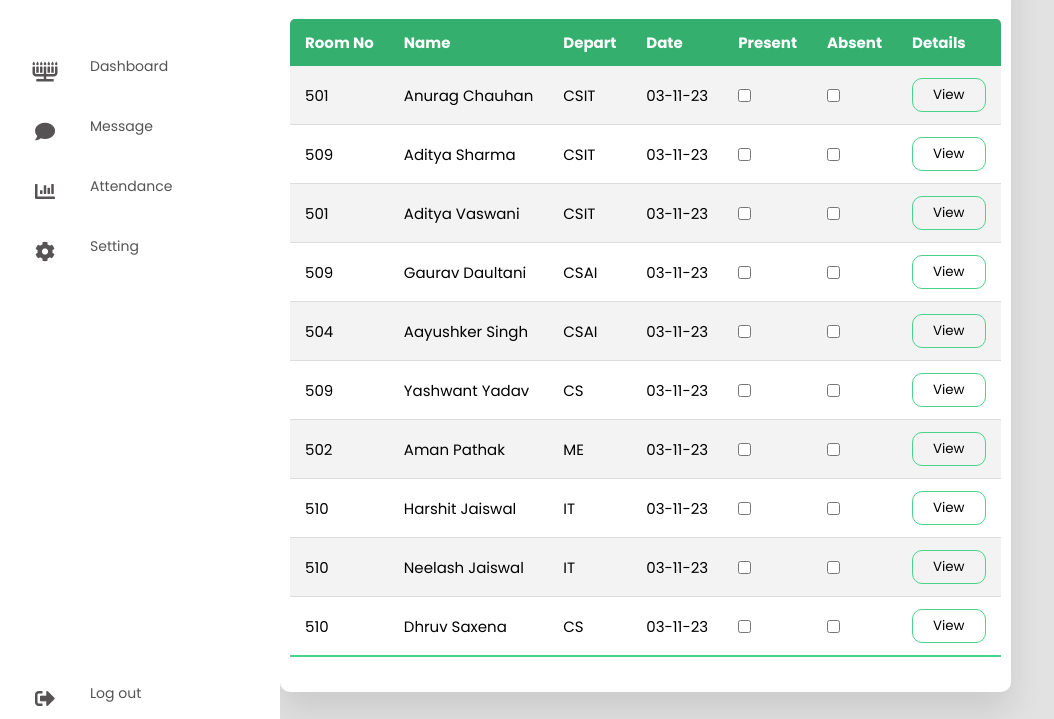
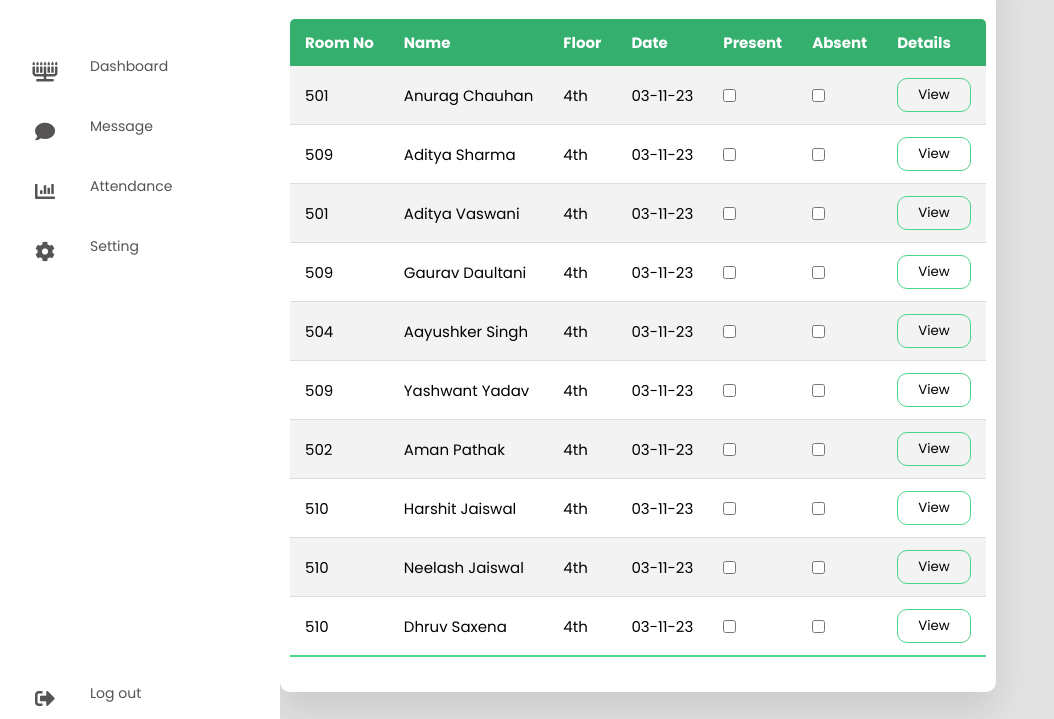
Before and after one commit to adityshrma08/Attendance-portal, a plain HTML site: page attendance system.html in a window 1280 px wide. Shown: the part 81-800 px from the top of the page, without its empty margins (0-1054 px from the left). Drawn offline with Linux system fonts and the light colour scheme.

Commit message:
floor added

```diff
--- a/attendance system.html
+++ b/attendance system.html
@@ -50,7 +50,7 @@
                 <tr>
                   <th>Room No</th>
                   <th>Name</th>
-                  <th>Depart</th>
+                  <th>Floor</th>
                   <th>Date</th>
                   <th>Present</th>
                   <th>Absent</th>
@@ -61,7 +61,7 @@
                 <tr>
                   <td>501</td>
                   <td>Anurag Chauhan</td>
-                  <td>CSIT</td>
+                  <td>4th</td>
                   <td>03-11-23</td>
                   <td><input type="checkbox"></td>
                   <td><input type="checkbox"></td>
@@ -70,7 +70,7 @@
                 <tr>
                   <td>509</td>
                   <td>Aditya Sharma</td>
-                  <td>CSIT</td>
+                  <td>4th</td>
                   <td>03-11-23</td>
                   <td><input type="checkbox"></td>
                   <td><input type="checkbox"></td>
@@ -79,7 +79,7 @@
                 <tr>
                   <td>501</td>
                   <td>Aditya Vaswani</td>
-                  <td>CSIT</td>
+                  <td>4th</td>
                   <td>03-11-23</td>
                   <td><input type="checkbox"></td>
                   <td><input type="checkbox"></td>
@@ -89,7 +89,7 @@
                 <tr>
                   <td>509</td>
                   <td>Gaurav Daultani</td>
-                  <td>CSAI</td>
+                  <td>4th</td>
                   <td>03-11-23</td>
                   <td><input type="checkbox"></td>
                   <td><input type="checkbox"></td>
@@ -99,7 +99,7 @@
                 <tr>
                   <td>504</td>
                   <td>Aayushker Singh</td>
-                  <td>CSAI</td>
+                  <td>4th</td>
                   <td>03-11-23</td>
                   <td><input type="checkbox"></td>
                   <td><input type="checkbox"></td>
@@ -109,7 +109,7 @@
                 <tr>
                   <td>509</td>
                   <td>Yashwant Yadav</td>
-                  <td>CS</td>
+                  <td>4th</td>
                   <td>03-11-23</td>
                   <td><input type="checkbox"></td>
                   <td><input type="checkbox"></td>
@@ -119,7 +119,7 @@
                 <tr>
                   <td>502</td>
                   <td>Aman Pathak</td>
-                  <td>ME</td>
+                  <td>4th</td>
                   <td>03-11-23</td>
                   <td><input type="checkbox"></td>
                   <td><input type="checkbox"></td>
@@ -129,7 +129,7 @@
                 <tr>
                   <td>510</td>
                   <td>Harshit Jaiswal</td>
-                  <td>IT</td>
+                  <td>4th</td>
                   <td>03-11-23</td>
                   <td><input type="checkbox"></td>
                   <td><input type="checkbox"></td>
@@ -139,7 +139,7 @@
                 <tr>
                   <td>510</td>
                   <td>Neelash jaiswal</td>
-                  <td>IT</td>
+                  <td>4th</td>
                   <td>03-11-23</td>
                   <td><input type="checkbox"></td>
                   <td><input type="checkbox"></td>
@@ -149,7 +149,7 @@
                 <tr>
                   <td>510</td>
                   <td>Dhruv Saxena</td>
-                  <td>CS</td>
+                  <td>4th</td>
                   <td>03-11-23</td>
                   <td><input type="checkbox"></td>
                   <td><input type="checkbox"></td>
```
